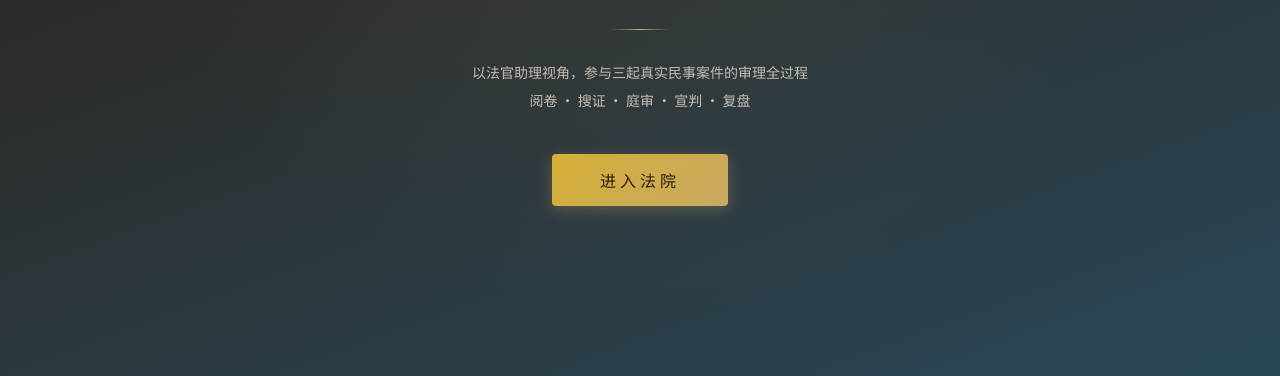
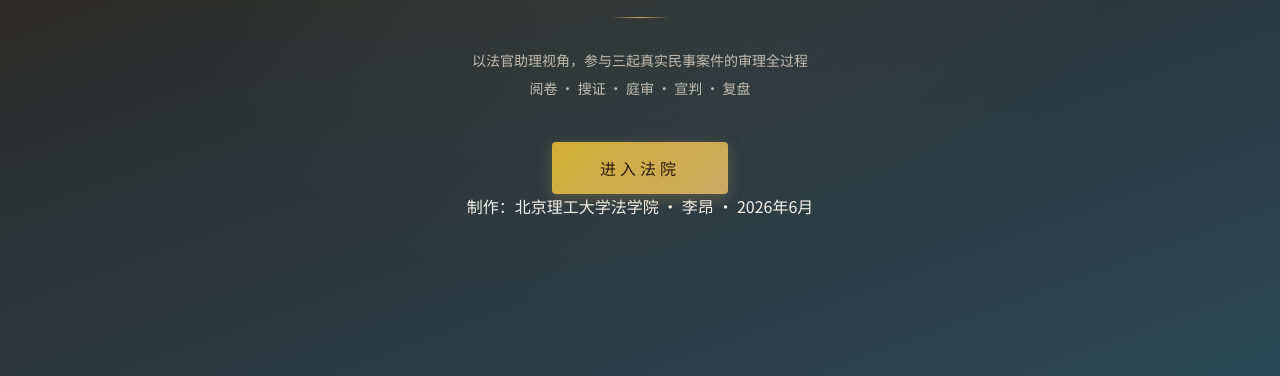
Before and after one commit to Harry0620-hub/xiaofachui, a plain HTML site: page index.html in a window 1280 px wide. Shown: the part 424-800 px from the top of the page. Drawn offline with Linux system fonts and the light colour scheme.

Commit message:
添加制作署名：北京理工大学法学院 李昂

```diff
--- a/index.html
+++ b/index.html
@@ -44,6 +44,7 @@
       <div class="start-divider"></div>
       <p class="start-desc">以法官助理视角，参与三起真实民事案件的审理全过程<br>阅卷 · 搜证 · 庭审 · 宣判 · 复盘</p>
       <button class="btn-primary" id="btn-start-game">进入法院</button>
+      <p class="start-creator">制作：北京理工大学法学院 · 李昂 · 2026年6月</p>
     </div>
   </div>
 
```
